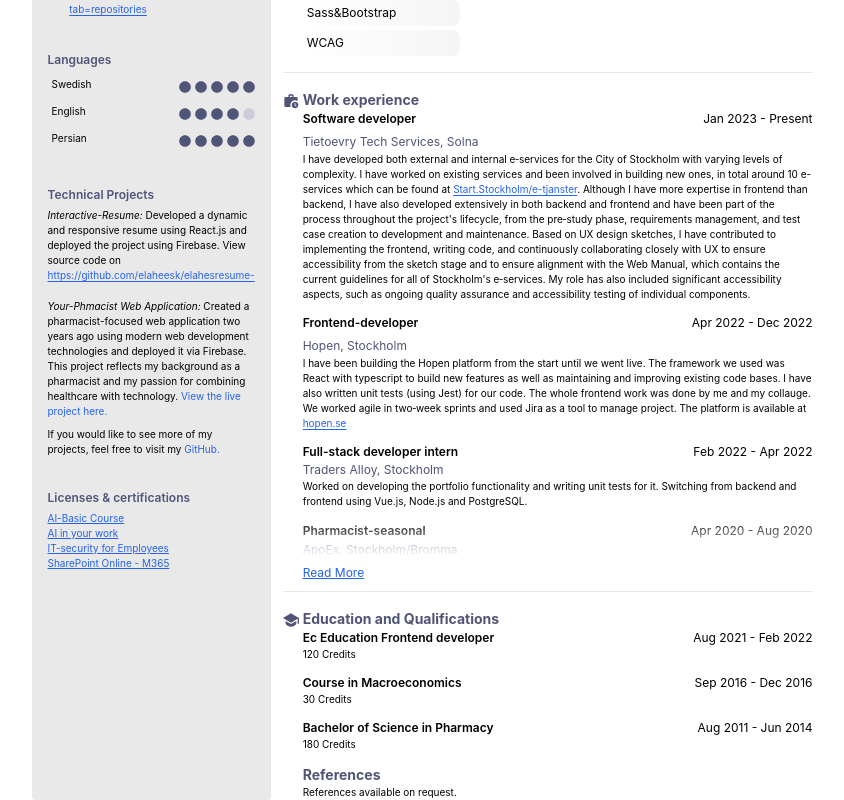
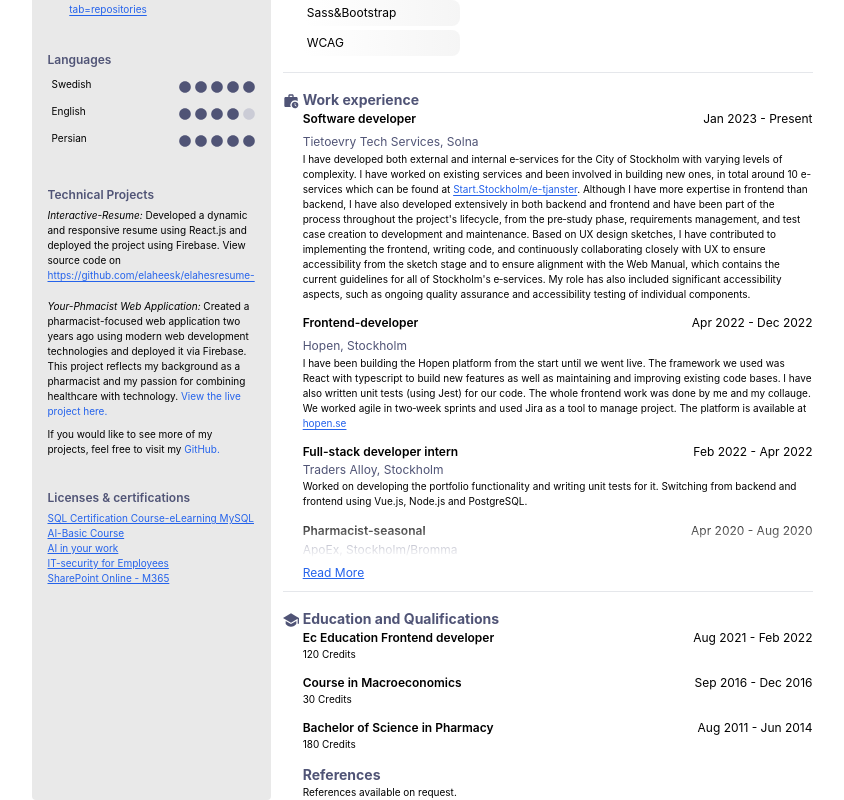
Before and after one commit to elaheesk/elahesresume-, a React (Create React App) app: page / in a window 1280 px wide. Shown: the part 546-1346 px from the top of the page, without its empty margins (212-1056 px from the left). Built offline with nearby package versions, Linux system fonts and the light colour scheme.

Commit message:
added another cerificate to the list

```diff
--- a/src/data.js
+++ b/src/data.js
@@ -162,6 +162,10 @@ export const toolsSkills = [
 ];
 export const certifications = [
     {
+        title: "SQL Certification Course-eLearning MySQL",
+        href: "/SQL_certificate.pdf",
+    },
+    {
         title: "AI-Basic Course",
         href: "/AI_basic_course.pdf",
     }, {
```
Also changed, not shown: 1 other file (tests, documents, lock files or other folders).
